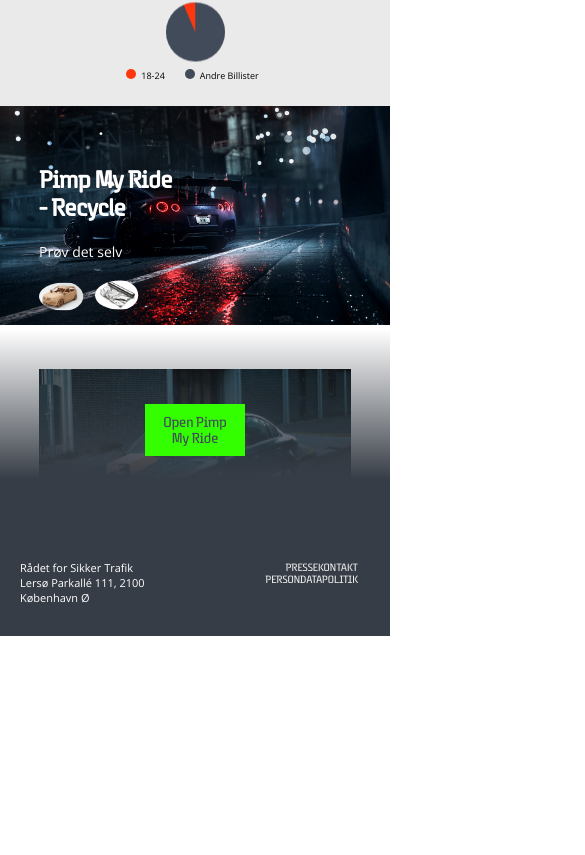
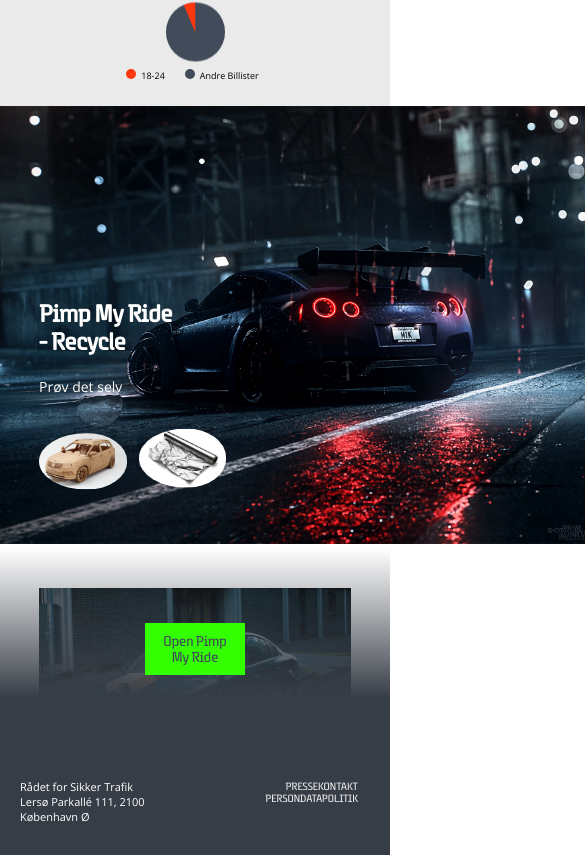
Before and after one commit to MoliseMolly/rst_grp4, a plain HTML site: page index.html in a window 390 px wide. Shown: the part 1985-2840 px from the top of the page, 585 px wide, since content can reach past the window. Before the commit the page ends 2621 px from the top, so only its background shows below. Drawn offline with nearby package versions, Linux system fonts and the light colour scheme.

Commit message:
Pimp My Ride Section changes to at long image in mobile

```diff
--- a/style.css
+++ b/style.css
@@ -721,6 +721,19 @@ footer .service_menu ul li a {
         margin-bottom: 7%;
         margin-top: -2%;
     }
+
+    #pimp_front {
+        width: 200%;
+    }
+
+    #pimp_front_content {
+        width: 150%;
+        margin-top: 80%;
+    }
+
+    #row {
+        margin-top: 50px;
+    }
 }
 
 /* Alle billeder sættes til 100% af bredden */
```
